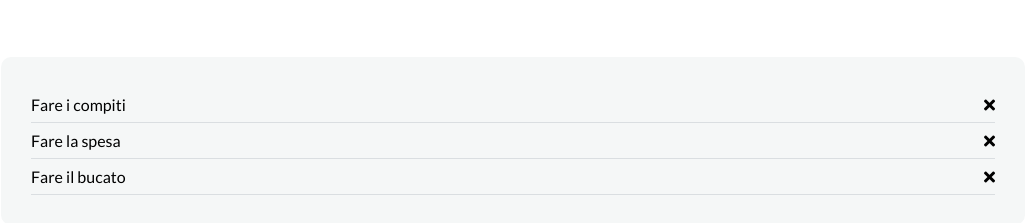
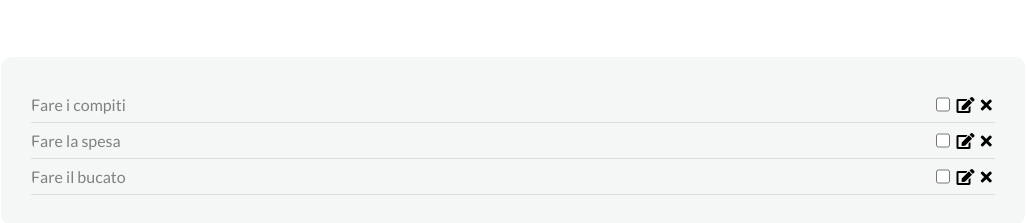
Before and after one commit to catanielena/vue-todolist, a plain HTML site: page index.html in a window 1280 px wide. Shown: the part 147-370 px from the top of the page, without its empty margins (127-1153 px from the left). Drawn offline with nearby package versions, Linux system fonts and the light colour scheme.

Commit message:
Add: edit-button, check-button

```diff
--- a/css/style.css
+++ b/css/style.css
@@ -25,8 +25,12 @@ button, input {
 ul {
     list-style: none;
 }
-::placeholder {
+::placeholder{
     color: lightgray;
+}
+
+input[type="text"]:disabled {
+    color: grey;
 }
 /* header */
 header {
@@ -62,6 +66,7 @@ main {
     border-bottom: 1px solid #dadee1;
     display: flex;
     justify-content: space-between;
+    align-items: center;
 }
 
 .list__item:hover {
@@ -71,3 +76,24 @@ main {
 .message {
     font-weight: 700;
 }
+
+.item__buttons {
+    display: flex;
+    align-items: center;
+}
+.item__buttons > * {
+    margin: .2rem;
+}
+input[type=checkbox] {
+    height: .9rem;
+    width: .9rem;
+}
+
+.done {
+    text-decoration: line-through;
+}
+label input {
+    background: none;
+    border: none;
+    font-size: 1rem;
+}
--- a/index.html
+++ b/index.html
@@ -34,10 +34,13 @@
                 <!-- todo-list -->
                 <ul class="list" v-if="todos.length > 0">
                     <li v-for="(todo, i) in todos" class="list__item" :key="i">
-                        <div class="item__text">
-                            {{todo}}
-                        </div>
+                        <label :for="i">
+                            <input type="text" :value="todo.thingToDo" :class="todo.textClass" disabled :id="i">
+                            <!-- {{todo.thingToDo}} -->
+                        </label>
                         <div class="item__buttons">
+                            <input :id="i" :value="i" type="checkbox" class="btn" v-model="checked" @click="show(i)">
+                            <i class="fas fa-edit btn" @click="edit(i)"></i>
                             <i class="fas fa-times btn" @click="removeTodo(i)"></i>
                         </div>
                     </li>
--- a/js/main.js
+++ b/js/main.js
@@ -2,22 +2,55 @@ const app = new Vue({
     el:"#root",
     data: {
         todos: [
-            'Fare i compiti', 'Fare la spesa', 'Fare il bucato'
+            {
+                thingToDo: 'Fare i compiti',
+                textClass: ['item__text']
+            },
+            {
+                thingToDo: 'Fare la spesa',
+                textClass: ['item__text']
+            },
+            {
+                thingToDo: 'Fare il bucato',
+                textClass: ['item__text']
+            }
         ],
-        newTodo: ""
+        newTodo: '',
+        checked : []
     },
     methods: {
         // Add todo to todos
         addTodo: function() {
-            if(this.newTodo != "") {
-                this.todos.push(this.newTodo);
+            const addItem = {
+                thingToDo: '',
+                textClass: ['item__text']
+            }
+            if(this.newTodo != '') {
+                addItem.thingToDo = this.newTodo;
+                this.todos.push(addItem);
                 console.log(this.todos);
-                this.newTodo=""
+                this.newTodo = ''
             }
         },
         // Remove todo from todos
         removeTodo: function(index) {
             this.todos.splice(index, 1);
+        },
+        show: function(index) {
+            console.log(this.checked);
+            if(this.todos[index].textClass.includes('done')) {
+                this.todos[index].textClass = this.todos[index].textClass.filter(e => e!=='done');
+            } else {
+                this.todos[index].textClass.push('done');            }
+        },
+        edit: function(index) {
+            let input = document.getElementsByClassName("item__text");
+            if( input[index].disabled == true) {
+                input[index].disabled = false;
+            } else {
+                input[index].disabled = true
+            }
         }
+
     }
 })
```
